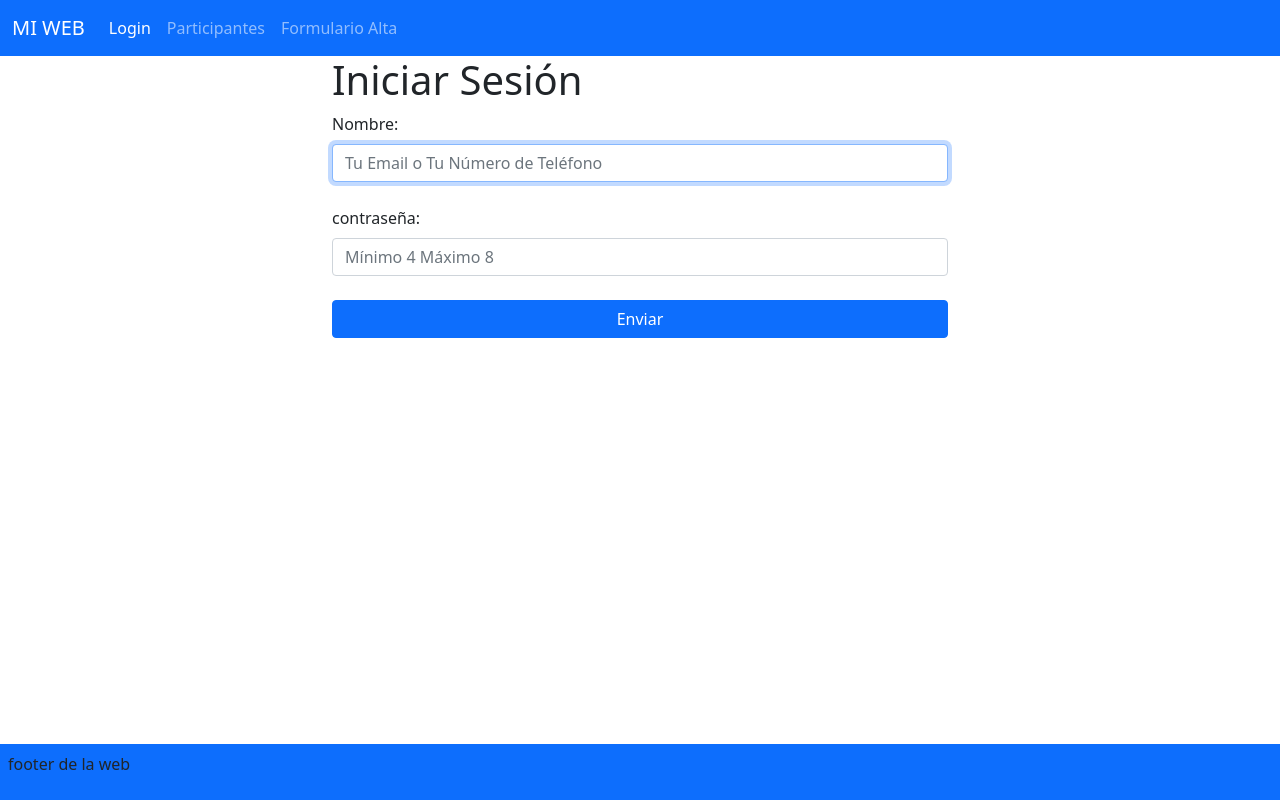
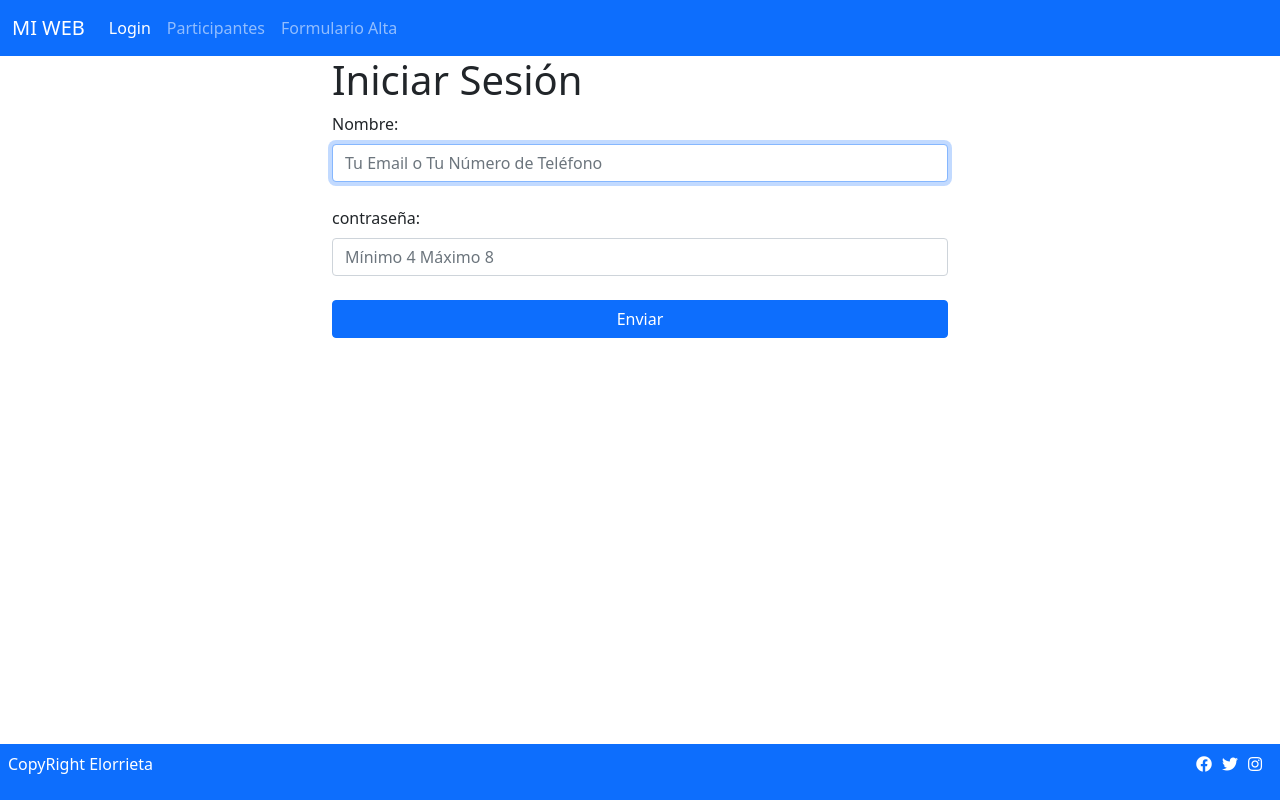
Before and after one commit to elorrieta-errekamari-institutua/UF2405_HTML, a plain HTML site: page bootstrap/login.html in a window 1280 px wide. Drawn offline with nearby package versions, Linux system fonts and the light colour scheme.

Commit message:
pie de pagina

```diff
--- a/bootstrap/login.html
+++ b/bootstrap/login.html
@@ -6,6 +6,9 @@
     <meta name="viewport" content="width=device-width, initial-scale=1.0">
     <!-- css para bootstrap 5.0.0 -->
     <link href="https://cdn.jsdelivr.net/npm/bootstrap@5.0.0/dist/css/bootstrap.min.css" rel="stylesheet" integrity="sha384-wEmeIV1mKuiNpC+IOBjI7aAzPcEZeedi5yW5f2yOq55WWLwNGmvvx4Um1vskeMj0" crossorigin="anonymous">
+    <!-- fontawesome -->
+    <link href="https://cdnjs.cloudflare.com/ajax/libs/font-awesome/5.15.3/css/all.min.css" rel="stylesheet">
+    <!-- mi css -->
     <link rel="stylesheet" href="../css/bootstrap-custom.css">
     <title>login</title>
 </head>
@@ -65,7 +68,20 @@
     </div>
 
     <footer class="bg-primary p-2 fixed-bottom">
-        <p> footer de la web </p>
+        <div class="d-flex">
+            <div class="info">
+                <p>CopyRight Elorrieta</p>
+            </div>
+            <div class="rrss">
+                <nav>
+                    <ul class="d-flex justify-content-end">
+                        <li><a href="#"><i class="fab fa-facebook"></i></a></li>
+                        <li><a href="#"><i class="fab fa-twitter"></i></a></li>
+                        <li><a href="#"><i class="fab fa-instagram"></i></a></li>
+                    </ul>
+                </nav>
+            </div>
+        </div>
     </footer>
 
     <!-- javascript para bootstrap 5.0.0 -->
--- a/css/bootstrap-custom.css
+++ b/css/bootstrap-custom.css
@@ -14,4 +14,25 @@ form {
 footer {
     position: absolute;  /* poscionar el pie abajo del todo */
     bottom: 0;
+    width: 100%;
 }
+
+footer a, footer p {
+    color: #FFF !important;
+}
+
+footer a:hover {
+    color: rgb(231, 165, 58) !important;
+}
+
+footer li {
+    list-style: none;   /* quitar el puntito a los LIs en las listas */
+    margin-right: 10px;
+}
+
+footer .info {
+    width: 70%;
+}
+footer .rrss {
+    width: 30%;
+}
```
